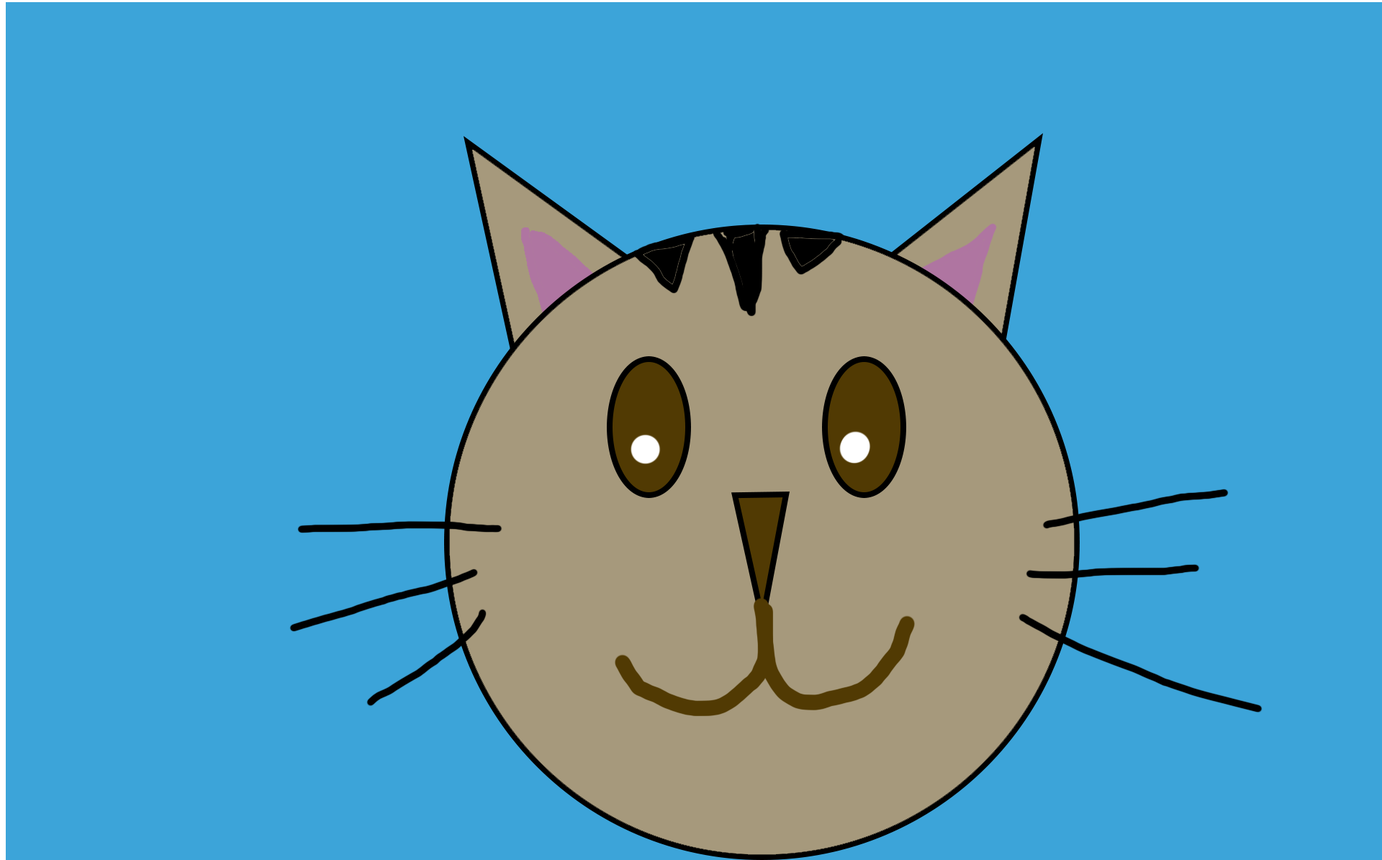
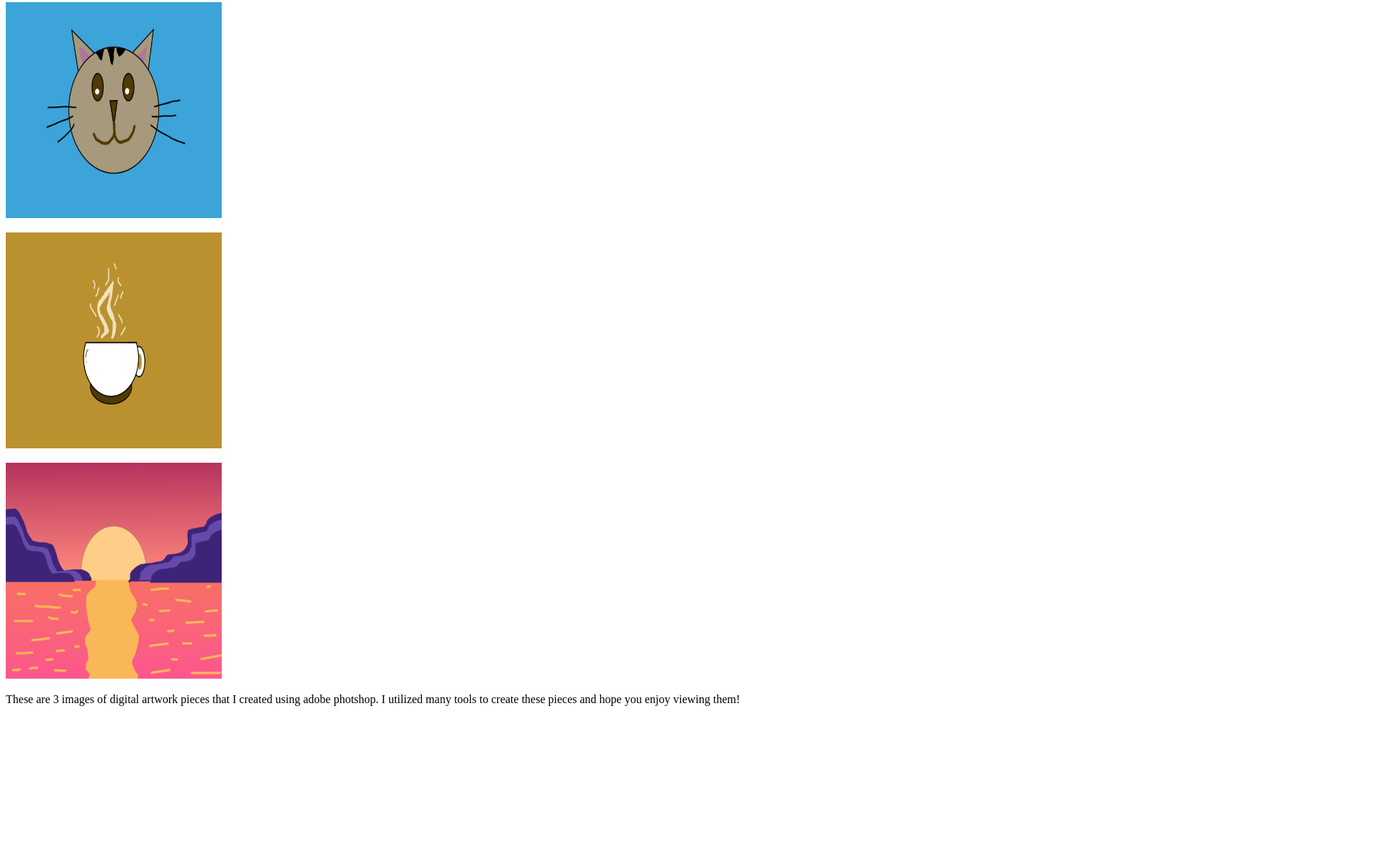
Before and after one commit to emmareese3/Portfolio, a plain HTML site: page photoshop2.html in a window 1280 px wide. Shown: the part 124-1319 px from the top of the page at 72% size, 1920 px wide, since content can reach past the window. After the commit the page ends 1121 px from the top, so only its background shows below. Drawn offline with Linux system fonts and the light colour scheme.

Commit message:
picture size

```diff
--- a/photoshop2.html
+++ b/photoshop2.html
@@ -11,9 +11,9 @@
             <h1>Digital Artwork</h1>
         </header>
         <main>
-            <p><img src="pictures/cat.png" alt="Cat"></p>
-            <p><img src="pictures/cup-of-coffee.png" alt="Cup of Coffee"></p>
-            <p><img src="pictures/sunset.png" alt="Sunset"></p>
+            <p><img src="pictures/cat.png" alt="Cat" height="300" width="300"></p>
+            <p><img src="pictures/cup-of-coffee.png" alt="Cup of Coffee" height="300" width="300"></p>
+            <p><img src="pictures/sunset.png" alt="Sunset" height="300" width="300"></p>
             <p>These are 3 images of digital artwork pieces that I created using adobe photshop. I utilized many tools to create these pieces and hope you enjoy viewing them!
         </p>
         </main>
```
